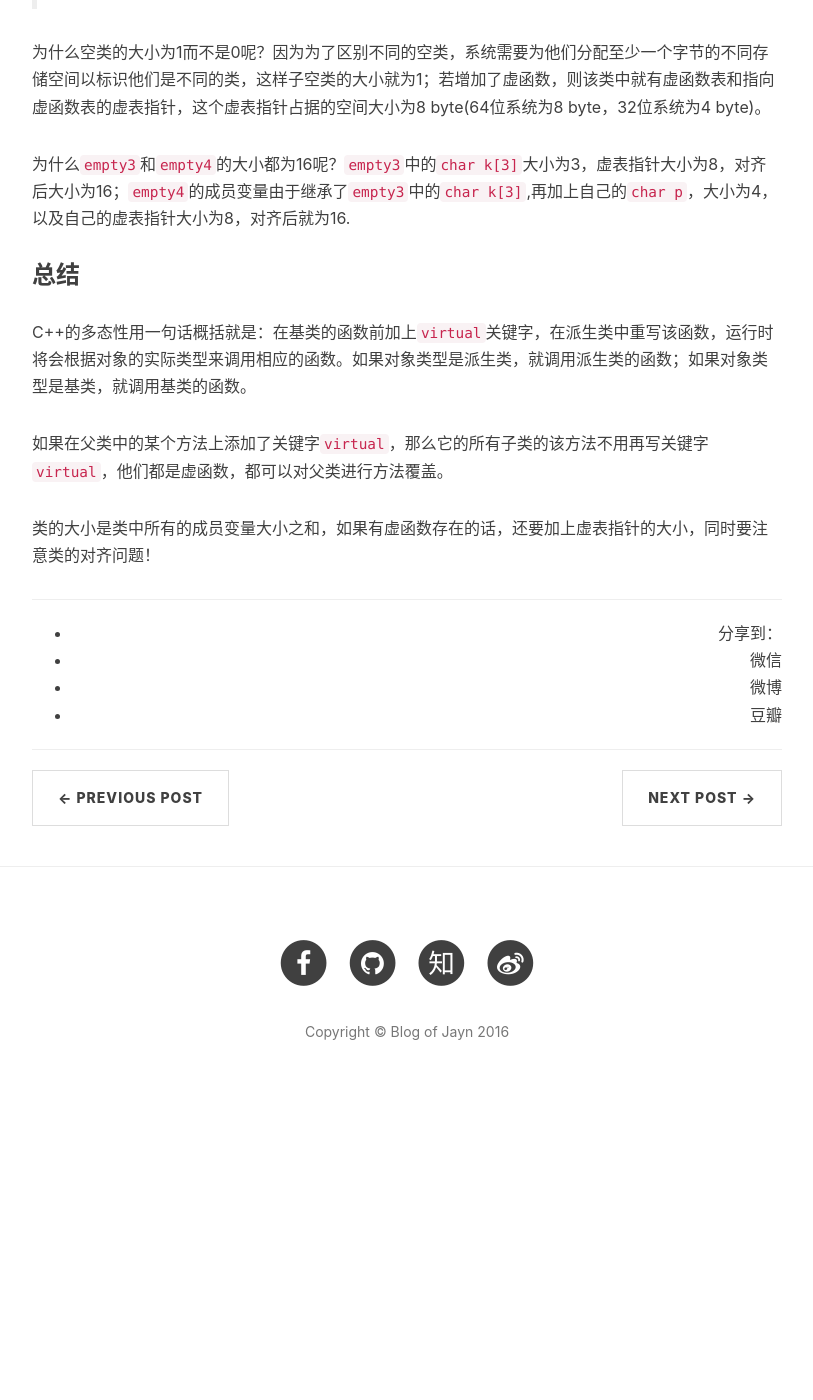
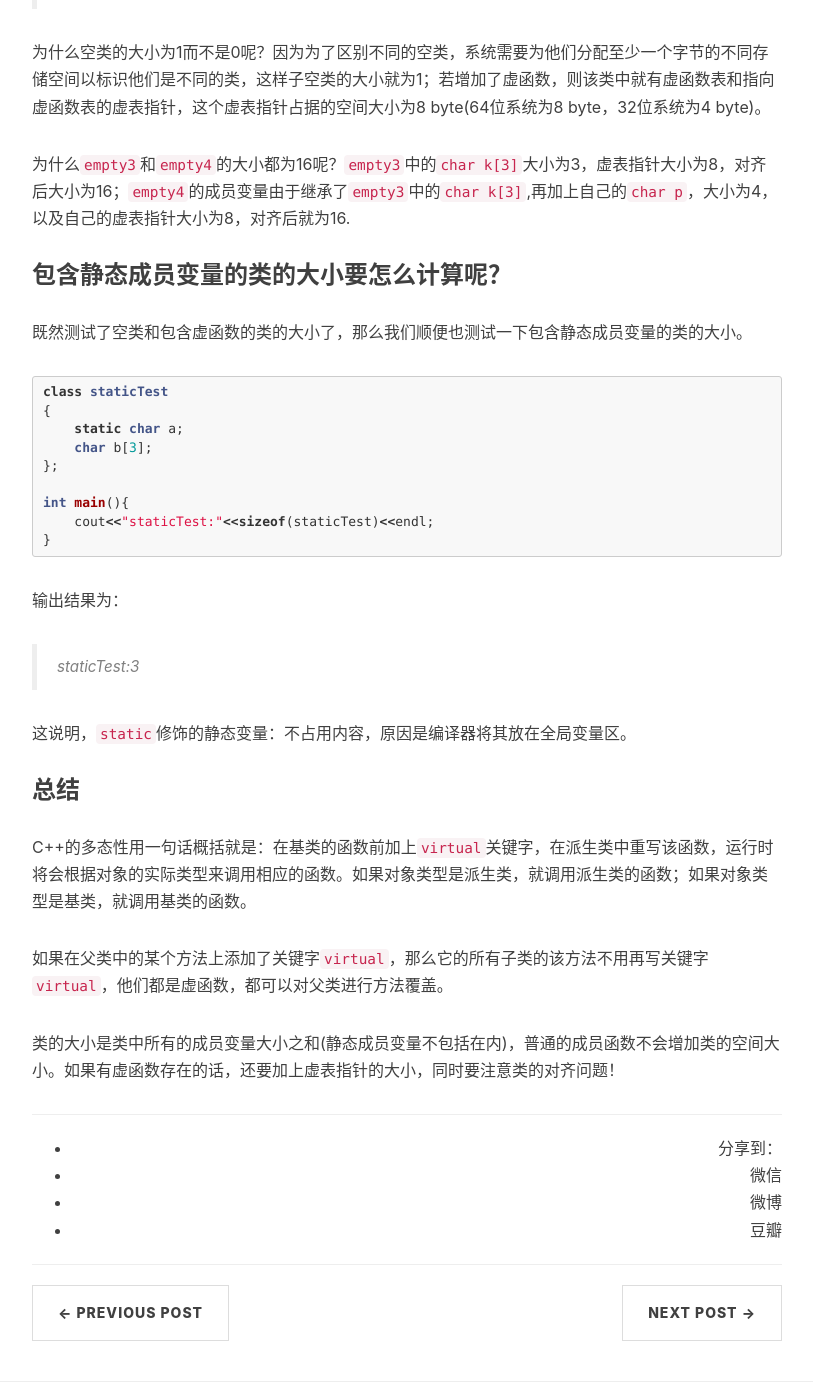
Before and after one commit to JayYangSS/JayYangSS.github.io, a Jekyll site: the page built from _posts/2016-02-12-CPlusPlus-Polymorphism.markdown, in a window 1280 px wide and 1400 px high, scrolled down 4603 px. Shown: the whole window, without its empty margins (233-1046 px from the left). Built offline with Jekyll 4.4.1, drawn with Linux system fonts in a browser that asks for light colours; nearby versions of some CDN libraries; comment, search, counter and statistics services are not loaded; before the commit the page ends 5712 px from its top, so only the background shows below that.

Commit message:
test the static members

````diff
--- a/_posts/2016-02-12-CPlusPlus-Polymorphism.markdown
+++ b/_posts/2016-02-12-CPlusPlus-Polymorphism.markdown
@@ -202,10 +202,31 @@ int main(){
 为什么`empty3`和`empty4`的大小都为16呢？`empty3`中的`char k[3]`大小为3，虚表指针大小为8，对齐后大小为16；`empty4`的成员变量由于继承了`empty3`中的`char k[3]`,再加上自己的`char p`，大小为4，以及自己的虚表指针大小为8，对齐后就为16.
 
 
+### 包含静态成员变量的类的大小要怎么计算呢？
+
+既然测试了空类和包含虚函数的类的大小了，那么我们顺便也测试一下包含静态成员变量的类的大小。
+
+```c++
+class staticTest
+{
+    static char a;
+    char b[3];
+};
+
+int main(){
+    cout<<"staticTest:"<<sizeof(staticTest)<<endl;
+}
+```
+输出结果为：
+
+>staticTest:3
+
+这说明，`static`修饰的静态变量：不占用内容，原因是编译器将其放在全局变量区。
+
 ### 总结
 
 C++的多态性用一句话概括就是：在基类的函数前加上`virtual`关键字，在派生类中重写该函数，运行时将会根据对象的实际类型来调用相应的函数。如果对象类型是派生类，就调用派生类的函数；如果对象类型是基类，就调用基类的函数。
 
 如果在父类中的某个方法上添加了关键字`virtual`，那么它的所有子类的该方法不用再写关键字`virtual`，他们都是虚函数，都可以对父类进行方法覆盖。
 
-类的大小是类中所有的成员变量大小之和，如果有虚函数存在的话，还要加上虚表指针的大小，同时要注意类的对齐问题！
+类的大小是类中所有的成员变量大小之和(静态成员变量不包括在内)，普通的成员函数不会增加类的空间大小。如果有虚函数存在的话，还要加上虚表指针的大小，同时要注意类的对齐问题！
````
